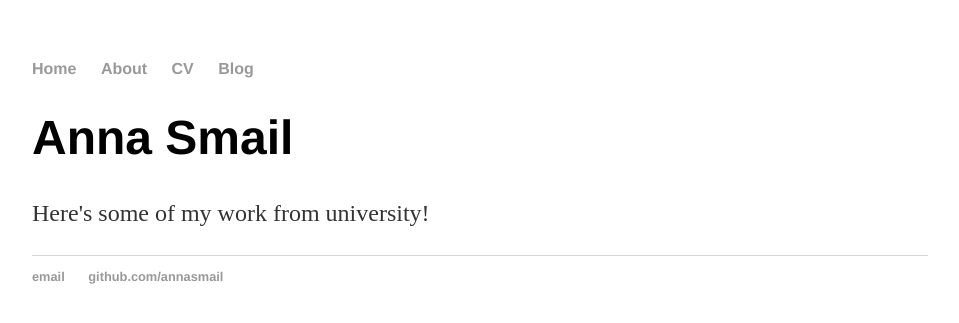
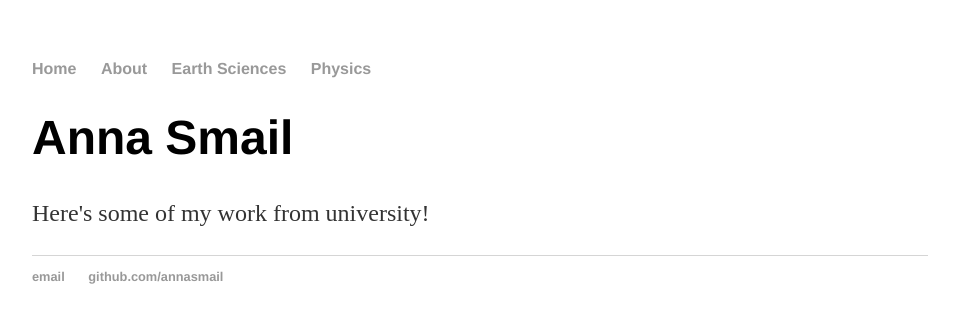
Before and after one commit to annasmail/annasmail.github.io, a Jekyll site: the page built from index.html, in a window 1280 px wide. Shown: the top 323 px of the page, without its empty margins (160-1119 px from the left). Built offline with Jekyll 4.4.1, drawn with Linux system fonts in a browser that asks for light colours.

Commit message:
Update default.html

```diff
--- a/_layouts/default.html
+++ b/_layouts/default.html
@@ -10,8 +10,8 @@
 	    		<ul>
 	        		<li><a href="/">Home</a></li>
 		        	<li><a href="/about">About</a></li>
-	        		<li><a href="/cv">CV</a></li>
-	        		<li><a href="/blog">Blog</a></li>
+	        		<li><a href="/EarthSciences">Earth Sciences</a></li>
+	        		<li><a href="/Physics">Physics</a></li>
 	    		</ul>
 			</nav>
 			<div class="container">
```
